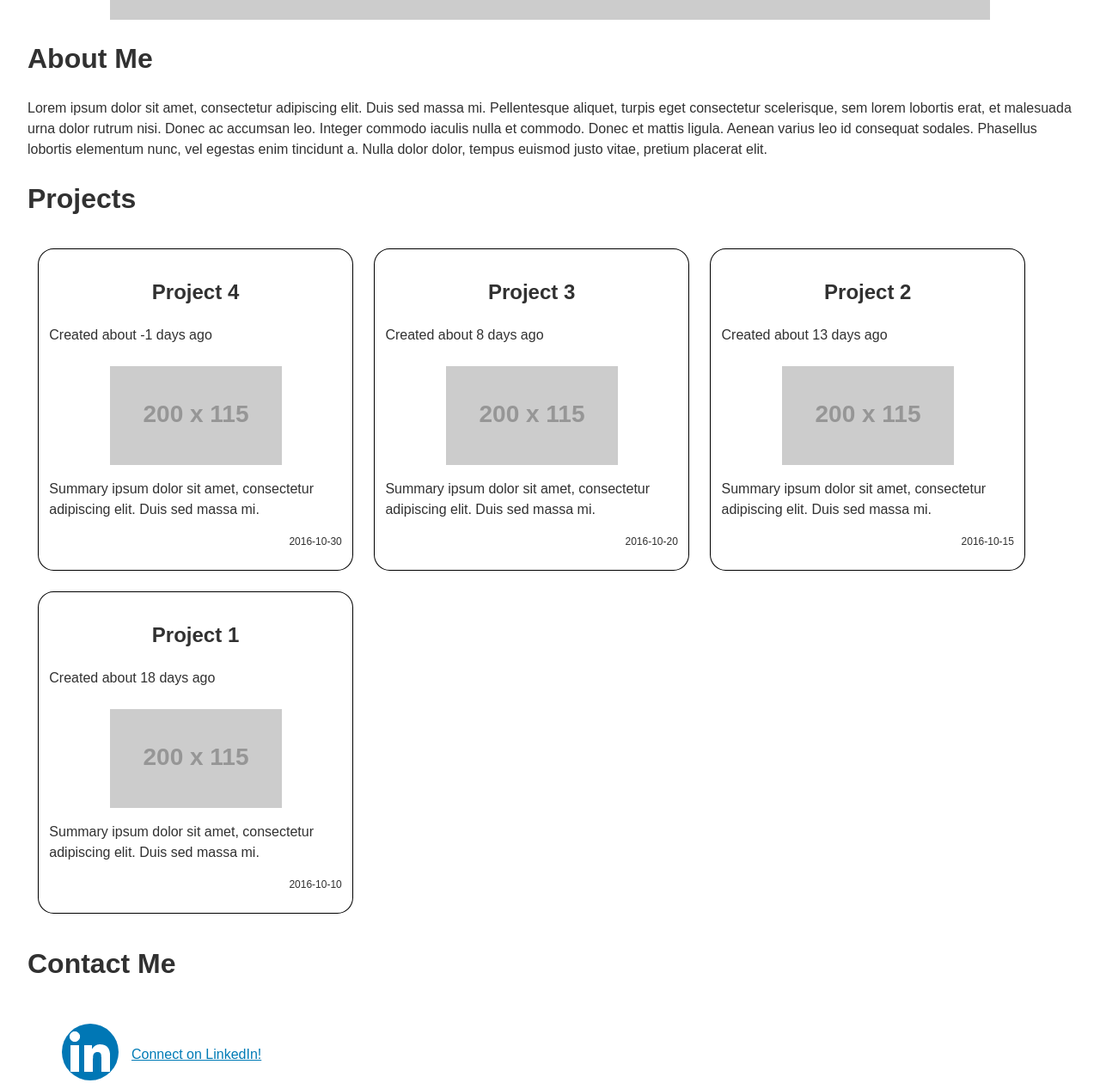
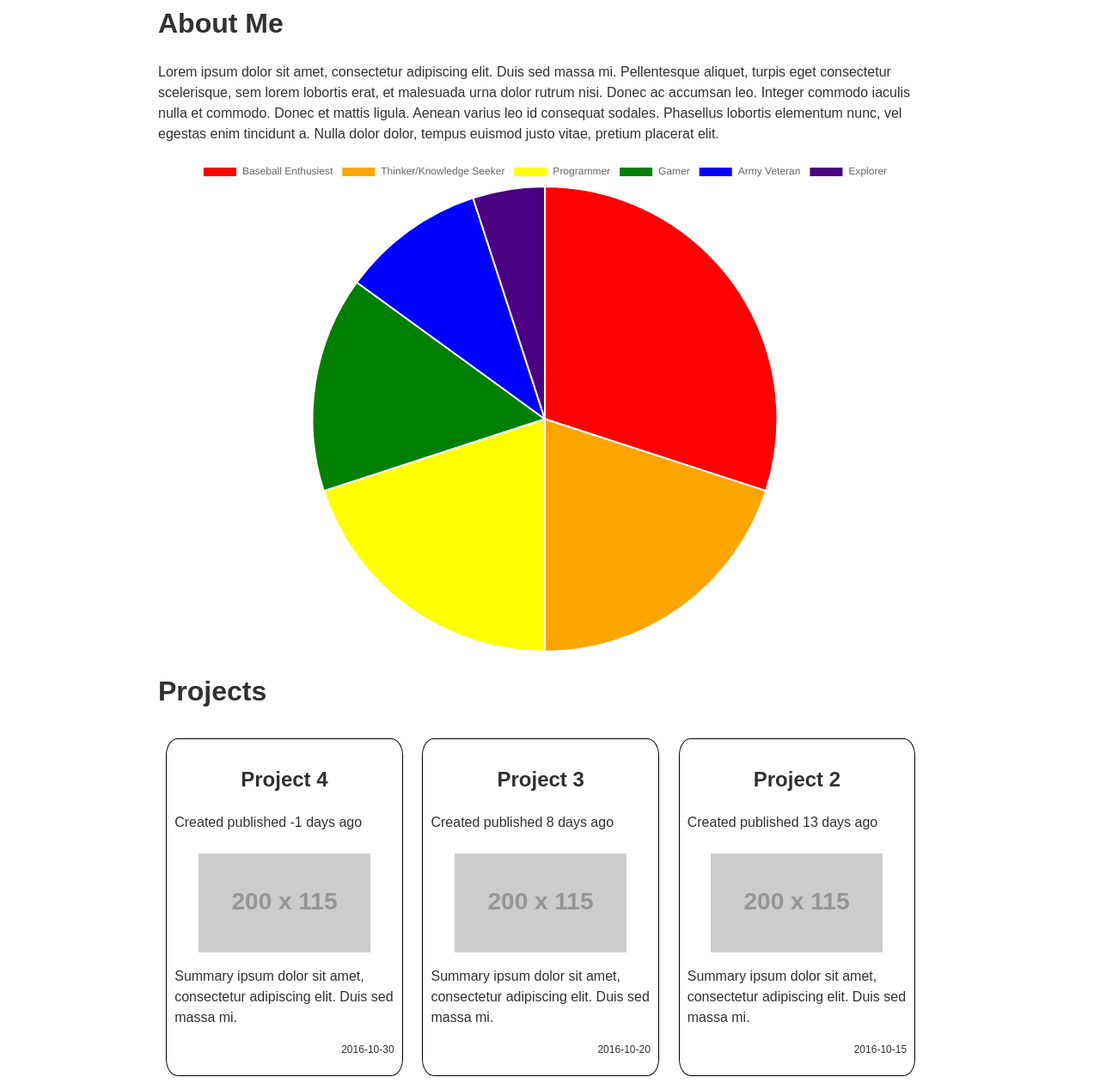
Before and after one commit to midfies/mf-portfolio, a plain HTML site: page index.html in a window 1280 px wide. Shown: the part 892-2152 px from the top of the page at 86% size. Drawn offline with nearby package versions, Linux system fonts and the light colour scheme; placeholder pictures from the web are drawn by us; files whose address does not match are found by name.

Commit message:
added charts and handlebars

```diff
--- a/index.html
+++ b/index.html
@@ -9,7 +9,17 @@
     <link rel="stylesheet" href="styles/base.css">
     <link rel="stylesheet" href="styles/layout.css">
     <link rel="stylesheet" href="styles/modules.css">
-    <script src="https://code.jquery.com/jquery-3.1.1.min.js" integrity="sha256-hVVnYaiADRTO2PzUGmuLJr8BLUSjGIZsDYGmIJLv2b8=" crossorigin="anonymous"></script>
+    <script id="project-template" type="text/x-handlebars-template">
+      <article class="project">
+        <h2>{{title}}</h2>
+        <div>Created {{postedDate}}</div><br/>
+        <a href="{{linkUrl}}" target="_blank">
+          <img src ="{{image}}"/>
+        </a>
+        <p>{{summary}}</p>
+        <p class="dateOfProject">{{date}}</p>
+      </article>
+    </script>
   </head>
   <body>
     <div id="top"></div>
@@ -25,7 +35,7 @@
         </ul>
       </nav>
     </header>
-
+    <main>
       <section id="introSection" class="tab-content">
         <h1>Marc Fieser</h1>
         <h2>Welcome to My Portfolio</h2>
@@ -36,19 +46,11 @@
       <section id="aboutSection" class="tab-content">
         <h1>About Me</h1>
         <p>Lorem ipsum dolor sit amet, consectetur adipiscing elit. Duis sed massa mi. Pellentesque aliquet, turpis eget consectetur scelerisque, sem lorem lobortis erat, et malesuada urna dolor rutrum nisi. Donec ac accumsan leo. Integer commodo iaculis nulla et commodo. Donec et mattis ligula. Aenean varius leo id consequat sodales. Phasellus lobortis elementum nunc, vel egestas enim tincidunt a. Nulla dolor dolor, tempus euismod justo vitae, pretium placerat elit.</p>
+        <canvas id="aboutMeChart" width="900" height="575"></canvas>
       </section>
 
       <section id="projectSection" class="tab-content">
         <h1>Projects</h1>
-        <article class="template">
-          <h2>Title</h2>
-          <div>Created <time pubdate datetime="2000-01-01">Creation Time</time></div><br />
-          <a href="" target="_blank">
-            <img src =""/>
-          </a>
-          <p class="summaryOfProject">Summary text</p>
-          <p class="dateOfProject"></p>
-        </article>
       </section>
 
       <section id="contactSection" class="tab-content">
@@ -59,6 +61,7 @@
           <li><img id="gmailLogo" src="img/gmailLogo.png"/>Send me and E-mail!</li>
         </ul>
       </section>
+    </main>
 
     <footer>
       <a href="#top">
@@ -66,8 +69,13 @@
       </a>
       <p>&copy 2016 Marc Fieser</p>
     </footer>
+    <script src="https://code.jquery.com/jquery-3.1.1.min.js" integrity="sha256-hVVnYaiADRTO2PzUGmuLJr8BLUSjGIZsDYGmIJLv2b8=" crossorigin="anonymous"></script>
+    <script src="https://cdnjs.cloudflare.com/ajax/libs/Chart.js/2.3.0/Chart.bundle.js"></script>
+    <script src="https://cdnjs.cloudflare.com/ajax/libs/handlebars.js/4.0.4/handlebars.js"></script>
     <script src="scripts/portfolioProjects.js" type="text/javascript"></script>
     <script src="scripts/projects.js" type="text/javascript"></script>
     <script src="scripts/tabView.js" type="text/javascript"></script>
+    <script src="scripts/aboutChart.js" type="text/javascript"></script>
+
   </body>
 </html>
--- /dev/null
+++ b/scripts/aboutChart.js
@@ -0,0 +1,31 @@
+//**********************Charting Data*******************************************
+var canvas = $('#aboutMeChart').get(0);
+console.log(canvas);
+var data = {
+  labels: [
+    'Baseball Enthusiest',
+    'Thinker/Knowledge Seeker',
+    'Programmer',
+    'Gamer',
+    'Army Veteran',
+    'Explorer',
+  ],
+  datasets: [
+    {
+      data: [30, 20, 20, 15, 10, 5],
+      backgroundColor: [
+        'red', 'orange','yellow', 'green', 'blue', 'indigo'
+      ]
+    }]
+};
+
+
+function drawChart() {
+
+  var personalityChart = new Chart(canvas,{
+    type: 'pie',
+    data: data,
+    options: {responsive: false},
+    scales: [{ticks:{ beginAtZero:true}}] });
+}
+drawChart();
--- a/scripts/projects.js
+++ b/scripts/projects.js
@@ -9,25 +9,27 @@ function Project (projectsList) {
 };
 
 Project.prototype.toHtml = function() {
-  var $newProject = $('article.template').clone();
-  $newProject.find('a').attr('href', this.linkUrl);
-  $newProject.find('h2').html(this.title);
-  $newProject.find('img').attr('src', this.image);
-  $newProject.find('p.summaryOfProject').html(this.summary);
-  $newProject.find('p.dateOfProject').html(this.date);
-  $newProject.find('time[pubdate]').attr('title', this.date);
-  $newProject.find('time').text('about ' + parseInt((new Date() - new Date(this.date))/60/60/24/1000) + ' days ago');
-  $newProject.removeClass('template');
-  $newProject.addClass('project');
-  return $newProject;
+  // var $newProject = $('article.template').clone();
+  // $newProject.find('a').attr('href', this.linkUrl);
+  // $newProject.find('h2').html(this.title);
+  // $newProject.find('img').attr('src', this.image);
+  // $newProject.find('p.summaryOfProject').html(this.summary);
+  // $newProject.find('p.dateOfProject').html(this.date);
+  // $newProject.find('time[pubdate]').attr('title', this.date);
+  // $newProject.find('time').text('about ' + parseInt((new Date() - new Date(this.date))/60/60/24/1000) + ' days ago');
+  // $newProject.removeClass('template');
+  // $newProject.addClass('project');
+  // return $newProject;
+
+  var source = $('#project-template').html();
+  console.log('here');
+  var templateRender = Handlebars.compile(source);
+  this.daysAgo = parseInt((new Date() - new Date(this.date)) / 60 / 60 / 24 / 1000);
+  this.postedDate = this.date ? 'published ' + this.daysAgo + ' days ago' : '(draft)';
+  return templateRender(this);
 };
 
-/* This sort method is a standard JavaScript Array function
-   that will iterate over an array and compare its values,
-   and then arrange them in ascending or descending order
-   according to the return value. We are comparing the
-   publishedOn properties to arrange the blog posts in
-   descending order (most recent first). */
+
 portfolioProjects.sort(function(currentObject, nextObject) {
   return (new Date(nextObject.date)) - (new Date(currentObject.date));
 });
--- a/scripts/tabView.js
+++ b/scripts/tabView.js
@@ -1,4 +1,3 @@
-//  Configure a view object, to hold all our functions for dynamic updates and article-related event handlers.
 var tabView = {};
 
 tabView.handleMainNav = function () {
--- a/styles/base.css
+++ b/styles/base.css
@@ -2,7 +2,14 @@ body {
   line-height: 1.5;
   font-size: 100%;
   color: #313131;
-
+}
+img {
+  max-width: 100%;
+}
+.clearfix::after {
+  content: "";
+  display: table;
+  clear: both;
 }
 header a, header a:link, header a:active {
   text-decoration: none;
--- a/styles/layout.css
+++ b/styles/layout.css
@@ -1,23 +1,5 @@
-img {
-  max-width: 100%;
-}
-.clearfix::after {
-  content: "";
-  display: table;
-  clear: both;
-}
-#introSection, #aboutSection{
-  max-width: 95%;
-  margin: 0 auto;
-}
-#introSection img{
-  display: block;
-  width: 100%;
-  max-width: 1024px;
-  margin: 0 auto;
-  align: middle;
-}
 
+/********************************Header CSS************************************/
 header{
   background-color: black;
   color: white;
@@ -33,7 +15,18 @@ header ul{
   left: 10px;
   top: 10px;
 }
-
+/********************************Sectional CSS*********************************/
+#introSection, #aboutSection{
+  max-width: 95%;
+  margin: 0 auto;
+}
+#introSection img{
+  display: block;
+  width: 100%;
+  max-width: 1024px;
+  margin: 0 auto;
+  align: middle;
+}
 
 #projectSection{
   max-width: 95%;
@@ -52,6 +45,7 @@ header ul{
   margin-top: 25px;
   margin-right: 15px;
 }
+/********************************Footer CSS************************************/
 footer{
   position: relative;
   text-align: right;
@@ -86,7 +80,3 @@ footer p{
   margin: 0;
   padding-top: 10px;
 }
-
-/*#arrowUp a:hover{
-  margin-bottom: -150px;
-}*/
--- a/styles/modules.css
+++ b/styles/modules.css
@@ -1,3 +1,4 @@
+/********************************NAV CSS***************************************/
 .main-nav {
   padding: 0.1em;
   background-color: black;
@@ -5,7 +6,6 @@
   position: relative;
 
 }
-
 .main-nav ul {
   display: none;
   padding: 0;
@@ -23,13 +23,14 @@
   padding: .5em .2em;
   border-bottom: 1px solid #ccc;
 }
-
+/********************************Icons for Nav*********************************/
 .icon-menu {
   text-align: right;
   font-size: 2em;
   margin-top: 20px;
   margin-right: 10px;
 }
+/*******************************Project CSS************************************/
 .template {
   display: none;
 }
@@ -53,6 +54,7 @@
   font-size: .75em;
   text-align: right;
 }
+/*******************************Contact CSS************************************/
 #linkedInLogo{
   border-radius: 50%;
 }
@@ -80,7 +82,7 @@ a.gitHub:hover {
 a.gitHub:active {
     color: #6e5494;
 }
-
+/*************************Media Q for Screen Size 760**************************/
 @media screen and (min-width: 760px){
   .main-nav ul {
     width: 100%;
@@ -100,8 +102,13 @@ a.gitHub:active {
     display: none;
   }
 }
+/*************************Media Q for Screen Size 1200*************************/
 @media screen and (min-width: 1200px){
   .project{
     width: 28%;
   }
+  main{
+    max-width: 75%;
+    margin: 0 auto;
+  }
 }
```
Lines whose indentation alone changed are shown as unchanged.
